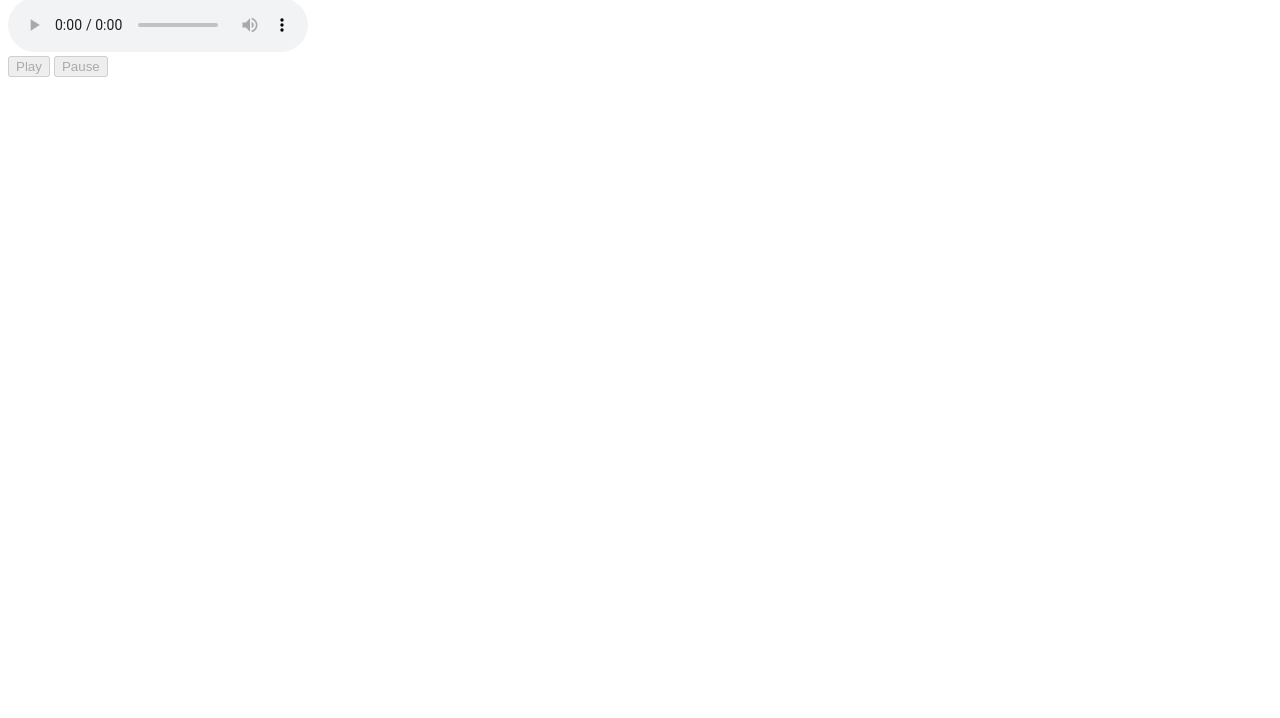
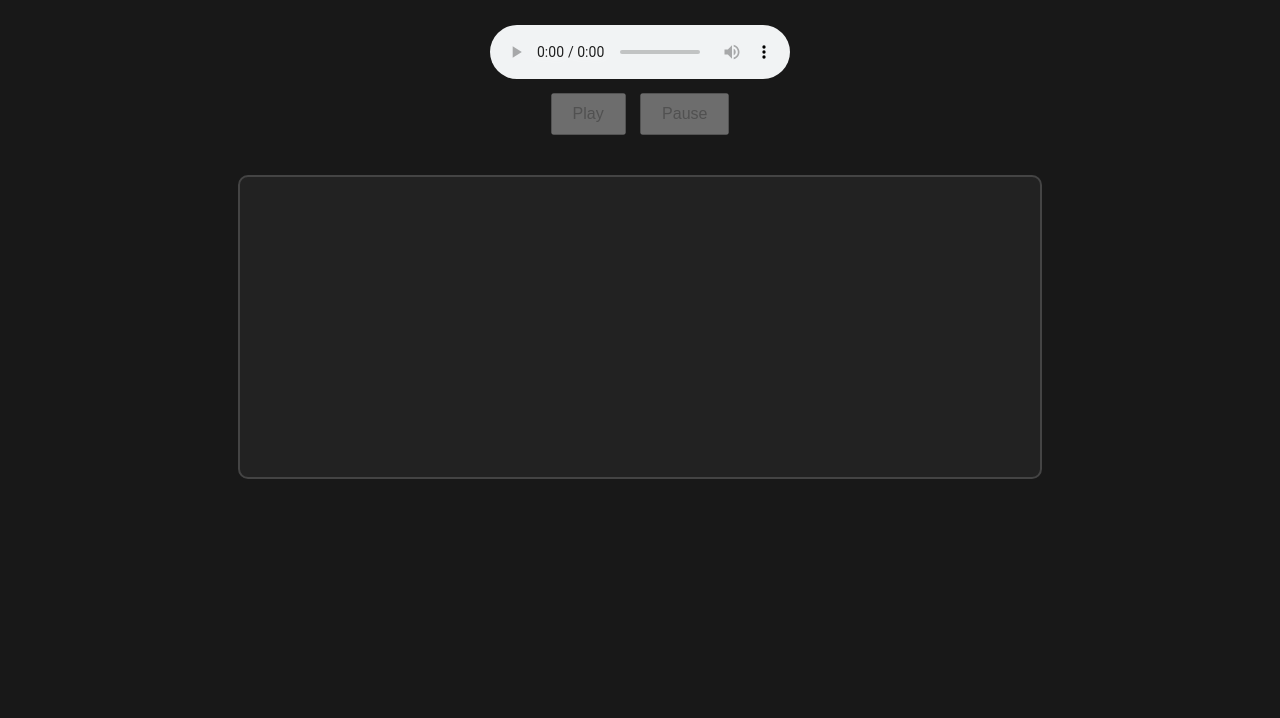
Before and after one commit to a1qx5/multimedia_project, a plain HTML site: page index.html in a window 1280 px wide. Shown: the part 82-800 px from the top of the page. Drawn offline with Linux system fonts and the light colour scheme.

Commit message:
added style css

```diff
--- a/index.html
+++ b/index.html
@@ -3,6 +3,7 @@
 <head>
   <meta charset="UTF-8">
   <title>Audio Visualizer</title>
+  <link rel="stylesheet" href="style.css">
 </head>
 <body>
   <h1>Audio Visualizer</h1>
--- /dev/null
+++ b/style.css
@@ -0,0 +1,37 @@
+body {
+  font-family: Arial, sans-serif;
+  background: #181818;
+  color: #fff;
+  text-align: center;
+  margin: 0;
+  padding: 0;
+}
+
+h1 {
+  margin-top: 30px;
+}
+
+.audio-controls {
+  margin: 40px auto 20px auto;
+  width: 80%;
+  max-width: 600px;
+}
+
+.controls button {
+  margin: 10px 5px;
+  padding: 10px 20px;
+  font-size: 1rem;
+}
+
+.visualizer {
+  display: flex;
+  justify-content: center;
+  align-items: center;
+  margin: 30px 0;
+}
+
+#visualizer-canvas {
+  background: #222;
+  border: 2px solid #444;
+  border-radius: 10px;
+}
```
